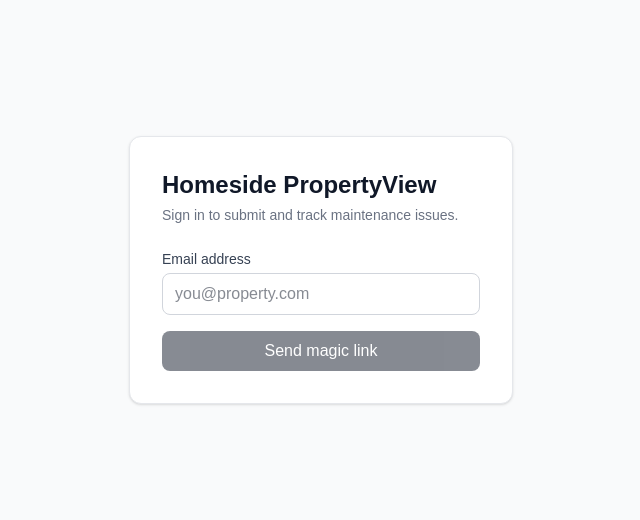
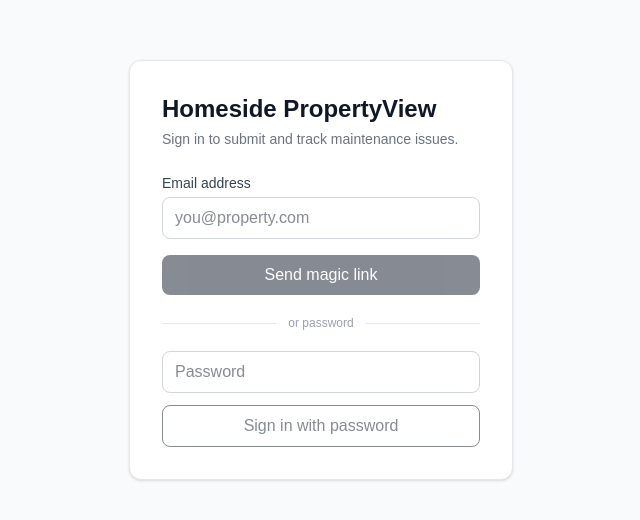
Before and after one commit to bostontom41/PropertyView, a Next.js app: page /login in a window 1280 px wide. Shown: the part 130-650 px from the top of the page, without its empty margins (319-959 px from the left). Built offline with nearby package versions, Linux system fonts and the light colour scheme.

Commit message:
Day 3: submissions table done, sign-out button, password dev login

```diff
--- a/app/login/page.tsx
+++ b/app/login/page.tsx
@@ -1,23 +1,23 @@
 'use client'
 
 import { useState } from 'react'
+import { useRouter } from 'next/navigation'
 import { createClient } from '@/lib/supabase/client'
 
 export default function LoginPage() {
+  const router = useRouter()
   const [email, setEmail] = useState('')
+  const [password, setPassword] = useState('')
   const [status, setStatus] = useState<'idle' | 'sending' | 'sent' | 'error'>('idle')
   const [message, setMessage] = useState('')
 
   async function sendMagicLink() {
     setStatus('sending')
     setMessage('')
-    try {
     const supabase = createClient()
     const { error } = await supabase.auth.signInWithOtp({
       email,
-        options: {
-          emailRedirectTo: `${window.location.origin}/auth/confirm`,
-        },
+      options: { emailRedirectTo: `${window.location.origin}/auth/confirm` },
     })
     if (error) {
       setStatus('error')
@@ -26,10 +26,18 @@ export default function LoginPage() {
       setStatus('sent')
       setMessage(`Check ${email} for your sign-in link.`)
     }
-    } catch (err) {
+  }
+
+  async function signInWithPassword() {
+    setStatus('sending')
+    setMessage('')
+    const supabase = createClient()
+    const { error } = await supabase.auth.signInWithPassword({ email, password })
+    if (error) {
       setStatus('error')
-      setMessage(err instanceof Error ? err.message : 'Something went wrong.')
-      console.error('Magic link error:', err)
+      setMessage(error.message)
+    } else {
+      router.push('/')
     }
   }
 
@@ -61,7 +69,27 @@ export default function LoginPage() {
           disabled={status === 'sending' || email.length === 0}
           className="mt-4 w-full rounded-lg bg-gray-900 px-4 py-2 font-medium text-white hover:bg-gray-800 disabled:opacity-50"
         >
-          {status === 'sending' ? 'Sending…' : 'Send magic link'}
+          {status === 'sending' ? 'Working…' : 'Send magic link'}
+        </button>
+
+        <div className="my-5 flex items-center gap-3 text-xs text-gray-400">
+          <span className="h-px flex-1 bg-gray-200" /> or password <span className="h-px flex-1 bg-gray-200" />
+        </div>
+
+        <input
+          type="password"
+          value={password}
+          onChange={(e) => setPassword(e.target.value)}
+          placeholder="Password"
+          className="w-full rounded-lg border border-gray-300 px-3 py-2 text-gray-900 outline-none focus:border-gray-900 focus:ring-1 focus:ring-gray-900"
+        />
+        <button
+          type="button"
+          onClick={signInWithPassword}
+          disabled={status === 'sending' || email.length === 0 || password.length === 0}
+          className="mt-3 w-full rounded-lg border border-gray-900 px-4 py-2 font-medium text-gray-900 hover:bg-gray-50 disabled:opacity-50"
+        >
+          Sign in with password
         </button>
 
         {message && (
--- /dev/null
+++ b/app/properties/actions.ts
@@ -0,0 +1,10 @@
+'use server'
+
+import { createClient } from '@/lib/supabase/server'
+import { redirect } from 'next/navigation'
+
+export async function signOut() {
+  const supabase = await createClient()
+  await supabase.auth.signOut()
+  redirect('/login')
+}
--- a/app/properties/page.tsx
+++ b/app/properties/page.tsx
@@ -1,38 +1,34 @@
 import { createClient } from '@/lib/supabase/server'
+import { signOut } from './actions'
 
 export const dynamic = 'force-dynamic'
 
 export default async function PropertiesPage() {
   const supabase = await createClient()
-  const { data: properties, error } = await supabase
-    .from('properties')
-    .select('id, name, address, manager_email')
-    .order('name')
+  const { data: claims } = await supabase.auth.getClaims()
+  const { data: properties } = await supabase
+    .from('properties').select('id, name, address').order('name')
 
   return (
     <main className="mx-auto max-w-2xl p-8">
-      <h1 className="text-2xl font-bold">Properties</h1>
-      <p className="mt-1 text-sm text-gray-500">
-        Showing what your account is allowed to see.
-      </p>
-
-      {error && (
-        <p className="mt-4 text-red-600">Error: {error.message}</p>
-      )}
+      <div className="flex items-center justify-between">
+        <h1 className="text-2xl font-bold">Properties</h1>
+        <form action={signOut}>
+          <span className="mr-3 text-sm text-gray-500">{claims?.claims?.email}</span>
+          <button className="rounded-lg border border-gray-300 px-3 py-1.5 text-sm hover:bg-gray-50">
+            Sign out
+          </button>
+        </form>
+      </div>
 
       <ul className="mt-6 space-y-3">
         {properties?.map((p) => (
           <li key={p.id} className="rounded-lg border border-gray-200 p-4">
             <div className="font-medium">{p.name}</div>
             <div className="text-sm text-gray-500">{p.address}</div>
-            <div className="text-xs text-gray-400">{p.manager_email}</div>
           </li>
         ))}
       </ul>
-
-      {properties?.length === 0 && !error && (
-        <p className="mt-4 text-gray-500">No properties visible to your account.</p>
-      )}
     </main>
   )
 }
```
Lines whose indentation alone changed are shown as unchanged.
